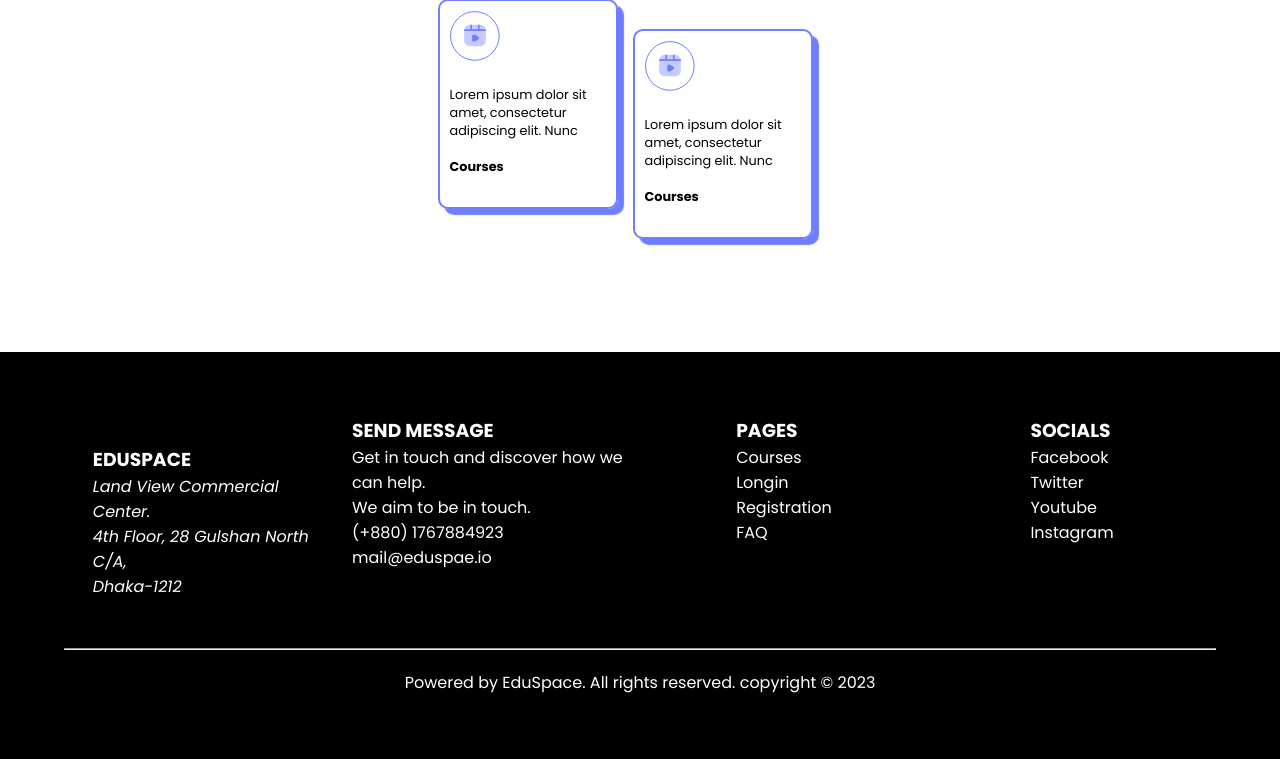
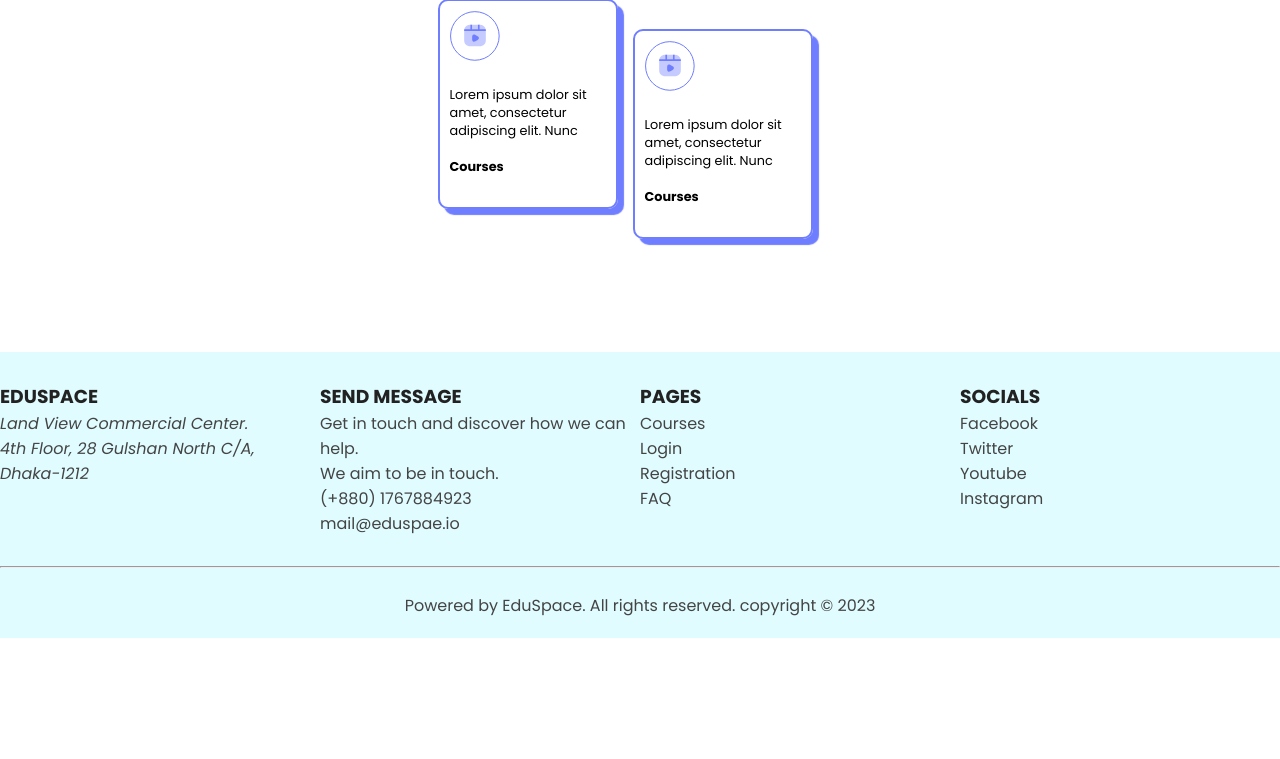
Before and after one commit to NH-Shohan/EduSpace, a PHP site: page / in a window 1280 px wide. Shown: the part 2048-2807 px from the top of the page. After the commit the page ends 2686 px from the top, so only its background shows below. Run offline with PHP 8.4, Linux system fonts and the light colour scheme; some libraries are stand-ins or nearby versions.

Commit message:
navbar and footer responsive

```diff
--- a/View/Shared/Navbar.php
+++ b/View/Shared/Navbar.php
@@ -7,6 +7,7 @@
     <meta name="viewport" content="width=device-width, initial-scale=1.0">
     <!-- Icon Link -->
     <link rel="stylesheet" href="https://kit.fontawesome.com/4bd420869f.css" crossorigin="anonymous">
+    <link rel="stylesheet" href="https://cdnjs.cloudflare.com/ajax/libs/font-awesome/4.7.0/css/font-awesome.min.css" />
     <style>
         .error {
             color: red;
@@ -29,12 +30,19 @@
 
 <body>
     <?php $page = substr($_SERVER["SCRIPT_NAME"], strrpos($_SERVER["SCRIPT_NAME"], "/") + 1); ?>
+    <!-- Responsive -->
     <div class="navbar-container">
         <div class="navbar container">
             <div class="logo">
-                <img src="./../../../Project/View/Assets/logo.svg" alt="">
+                <a href="/Project"><img src="./../../../Project/View/Assets/logo.svg" alt="" /></a>
             </div>
-            <div class="quick-links">
+            <!-- Add an icon to toggle the menu -->
+            <div class="icon" onclick="toggleMenu()">
+                <i class="fa fa-bars"></i>
+                <!-- <i class="fa fa-times"></i> -->
+            </div>
+            <!-- Wrap the links in a div with an id -->
+            <div id="menu" class="quick-links">
                 <ul>
                     <a class="nav_link <?= $page == 'index.php' ? 'active' : 'nav_link'; ?>" href="/Project">Home</a>
 
@@ -54,14 +62,15 @@
                         href="./../../../Project/View/Pages/podcast.php">podcast</a>
                 </ul>
             </div>
-            <div class="navbar_auth_link">
+            <!-- Move the auth links inside the menu div -->
+            <div id="menu" class="navbar_auth_link">
                 <!-- Icon Gula kaj kortese na... Bujhtesi na ki hoise! -->
                 <!-- <ion-icon src="../../../assets/search-outline.svg"></ion-icon>
                 <i class="fa-solid fa-magnifying-glass"></i>
                 <ion-icon name="cart-outline"></ion-icon> -->
 
-                <a class="login_btn" href="View/Pages/login.php">Login</a>
-                <a class="registration_btn" href="View/Pages/registration.php">Registration</a>
+                <a class="login_btn" href="./../../../Project/View/Pages/login.php">Login</a>
+                <a class="registration_btn" href="./../../../Project/View/Pages/registration.php">Registration</a>
             </div>
         </div>
     </div>
--- a/View/Shared/footer.php
+++ b/View/Shared/footer.php
@@ -10,37 +10,63 @@
 
 <body>
    <footer>
+      <div class="container footer-container">
+         <?php
+         // Define an array of links for each page
+         $links = array(
+            "Courses" => "courses.php",
+            "Login" => "login.php",
+            "Registration" => "registration.php",
+            "FAQ" => "faq.php"
+         );
+
+         // Define an array of links for each social media
+         $socials = array(
+            "Facebook" => "https://www.facebook.com/eduspace",
+            "Twitter" => "https://www.twitter.com/eduspace",
+            "Youtube" => "https://www.youtube.com/eduspace",
+            "Instagram" => "https://www.instagram.com/eduspace"
+         );
+         ?>
+
          <div class="footer-col">
             <div class="footer-cls" id="for-address">
                <h3>EDUSPACE</h3>
                <address> Land View Commercial Center.
                   <br> 4th Floor, 28 Gulshan North C/A,<br>
-         Dhaka-1212</address>
+                  Dhaka-1212
+               </address>
             </div>
-      <div class="footer-cls" >
+            <div class="footer-cls">
                <h3>SEND MESSAGE</h3>
                <p>Get in touch and discover how we can help.
-         <br> We aim to be in touch.</p>
+                  <br> We aim to be in touch.
+               </p>
                <p>(+880) 1767884923</p>
                <p>mail@eduspae.io</p>
             </div>
             <div class="footer-cls">
                <h3>PAGES</h3>
-         <p>Courses</p>
-         <p>Longin</p>
-         <p>Registration</p>
-         <p>FAQ</p>
+               <?php
+               // Loop through each page and echo an a tag with the link
+               foreach ($links as $page => $link) {
+                  echo "<a href='$link'>$page</a><br>";
+               }
+               ?>
             </div>
-      <div class="footer-cls" >
+            <div class="footer-cls">
                <h3>SOCIALS</h3>
-         <p>Facebook</p>
-         <p>Twitter</p>
-         <p>Youtube</p>
-         <p>Instagram</p>
+               <?php
+               // Loop through each social media and echo an a tag with the link
+               foreach ($socials as $social => $link) {
+                  echo "<a href='$link'>$social</a><br>";
+               }
+               ?>
             </div>
          </div>
-   <hr>
+         <hr> <br>
          <p class="end_footer">Powered by EduSpace. All rights reserved. copyright © 2023</p>
+      </div>
    </footer>
 </body>
 
--- a/View/styles.css
+++ b/View/styles.css
@@ -469,22 +530,50 @@ input {
 /* Footer Section */
 
 footer {
-  background-color: black;
-  color: white;
-  padding: 5%;
+  background-color: var(--primary);
+  color: var(--secondaryText);
+  /* padding: 20px; */
 }
-footer hr {
-  margin-block: 20px;
+
+footer a {
+  text-decoration: none;
+  color: var(--secondaryText);
 }
+footer a:hover {
+  color: var(--text);
+}
+
 .footer-col {
-  display: grid;
-  grid-template-columns: repeat(4, 1fr);
-  justify-items: center;
+  display: flex;
+  flex-wrap: wrap;
+  justify-content: space-between;
+  padding: 30px 0;
 }
-#for-address {
-  margin: 10%;
+
+.footer-cls {
+  width: 25%;
 }
+
+.footer-cls h3 {
+  font-weight: bold;
+  color: var(--darkText);
+}
+
 .end_footer {
-  margin-top: 20px;
   text-align: center;
+  padding-bottom: 20px;
 }
+
+/* Use a media query to change the style for smaller screens */
+@media (max-width: 768px) {
+  /* Make each footer column take full width */
+  .footer-cls {
+    width: 100%;
+    margin-bottom: 20px;
+  }
+
+  /* Align the end footer text to the left */
+  .end_footer {
+    text-align: left;
+  }
+}
--- a/index.php
+++ b/index.php
@@ -10,6 +10,33 @@
     <link rel="stylesheet" href="view/styles.css">
 </head>
 
+<script>
+    function toggleMenu() {
+        // Get the menu element by id
+        const menu = document.getElementById("menu");
+        // If the menu has the responsive class, remove it
+        if (menu.className === "responsive") {
+            menu.className = "";
+            // Otherwise, add it
+        } else {
+            menu.className = "responsive";
+        }
+
+        const iconClass = document.querySelector(".icon");
+        iconClass.innerHTML = `
+            <i onclick="" class="fa fa-times"></i>
+        `;
+        iconClass.addEventListener("click", function () {
+            if (iconClass.innerHTML == `<i class="fa fa-bars"></i>`) {
+                iconClass.innerHTML = `<i class="fa fa-times"></i>`;
+            } else {
+                iconClass.innerHTML = `<i class="fa fa-bars"></i>`;
+            }
+        })
+
+    }
+</script>
+
 <body>
     <?php include "View/Shared/Navbar.php" ?>
     <?php include "View/Home/Heading.php" ?>
@@ -18,4 +45,5 @@
     <?php include "View/Shared/Footer.php" ?>
 </body>
 
+
 </html>
```
Also changed, not shown: other parts of View/styles.css (+61 -0 lines). Lines whose indentation alone changed are shown as unchanged.
